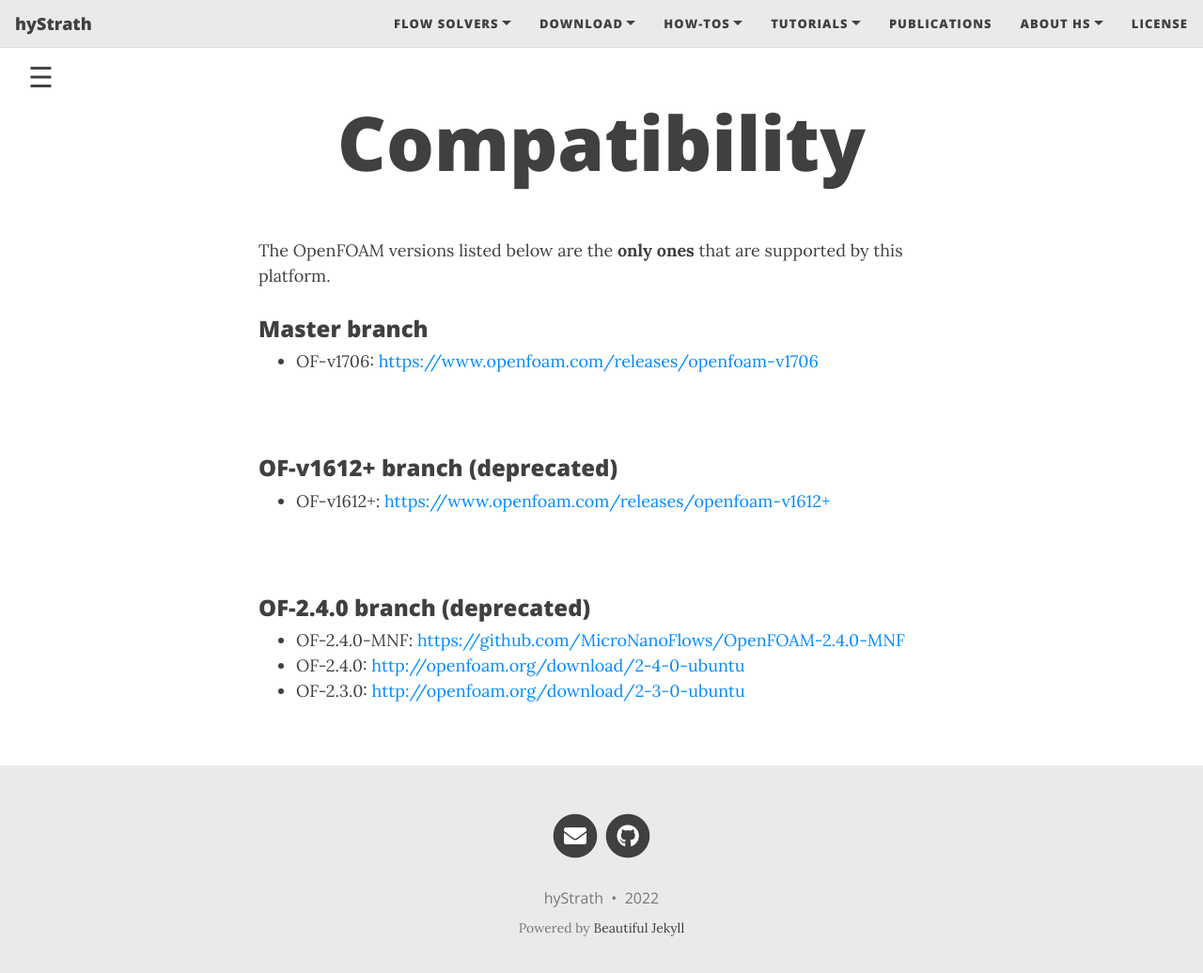
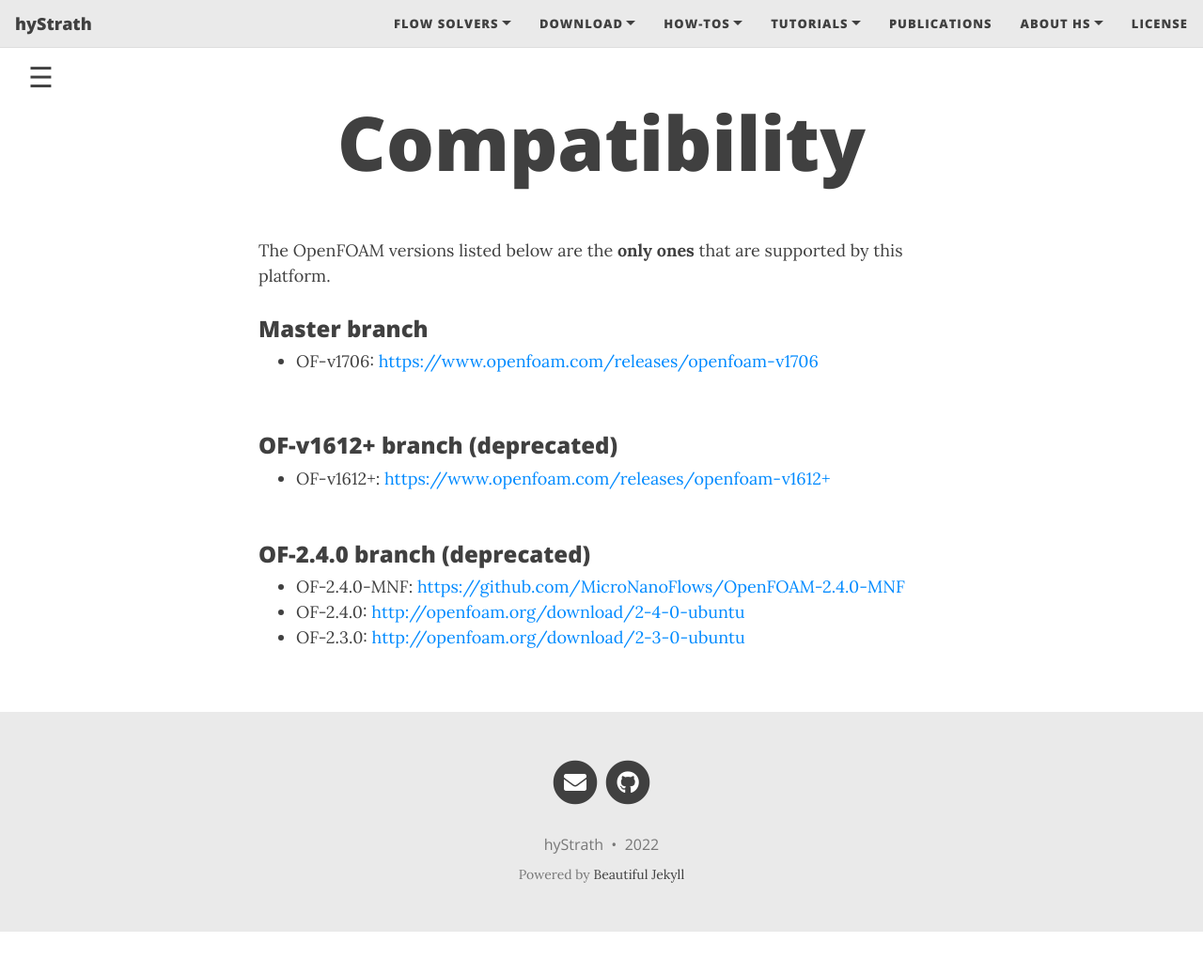
Before and after one commit to hystrath/hystrath.github.io, a Jekyll site: the page built from compatibility.md, in a window 1280 px wide and 1049 px high. Shown: the top 1036 px of the window at 94% size. Built offline with Jekyll 4.4.1, drawn with Linux system fonts in a browser that asks for light colours; nearby versions of some CDN libraries.

Commit message:
Editing pages

```diff
--- a/compatibility.md
+++ b/compatibility.md
@@ -40,12 +40,16 @@ The OpenFOAM versions listed below are the <strong>only ones</strong> that are s
 ### Master branch
 + OF-v1706: [https://www.openfoam.com/releases/openfoam-v1706](https://www.openfoam.com/releases/openfoam-v1706)
 
-&nbsp;
+<div style="line-height:150%;">
+    <br>
+</div>
 
 ### OF-v1612+ branch (deprecated)
 + OF-v1612+: [https://www.openfoam.com/releases/openfoam-v1612+](https://www.openfoam.com/releases/openfoam-v1612+)
 
-&nbsp;
+<div style="line-height:100%;">
+    <br>
+</div>
 
 ### OF-2.4.0 branch (deprecated)
 + OF-2.4.0-MNF: [https://github.com/MicroNanoFlows/OpenFOAM-2.4.0-MNF](https://github.com/MicroNanoFlows/OpenFOAM-2.4.0-MNF)
```
